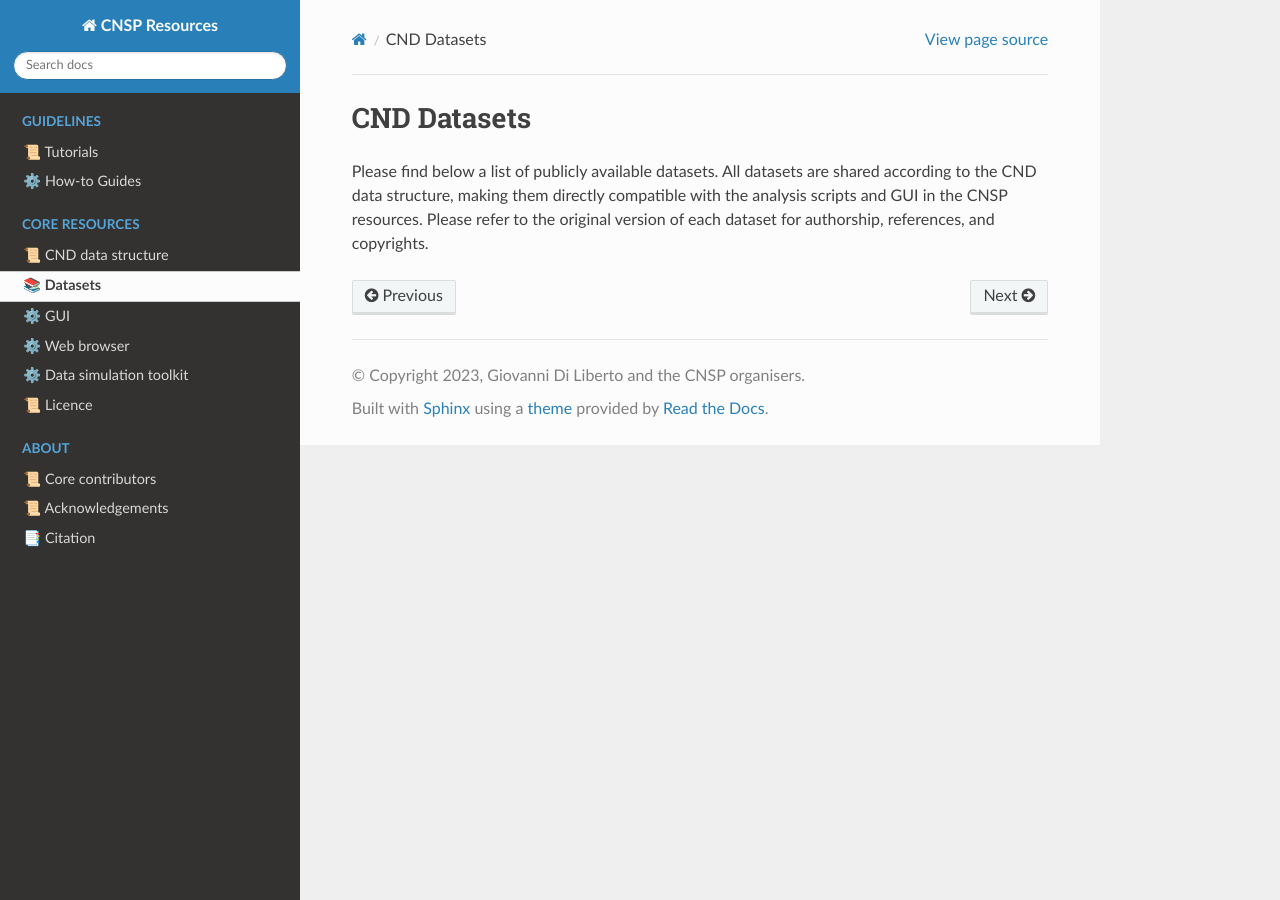
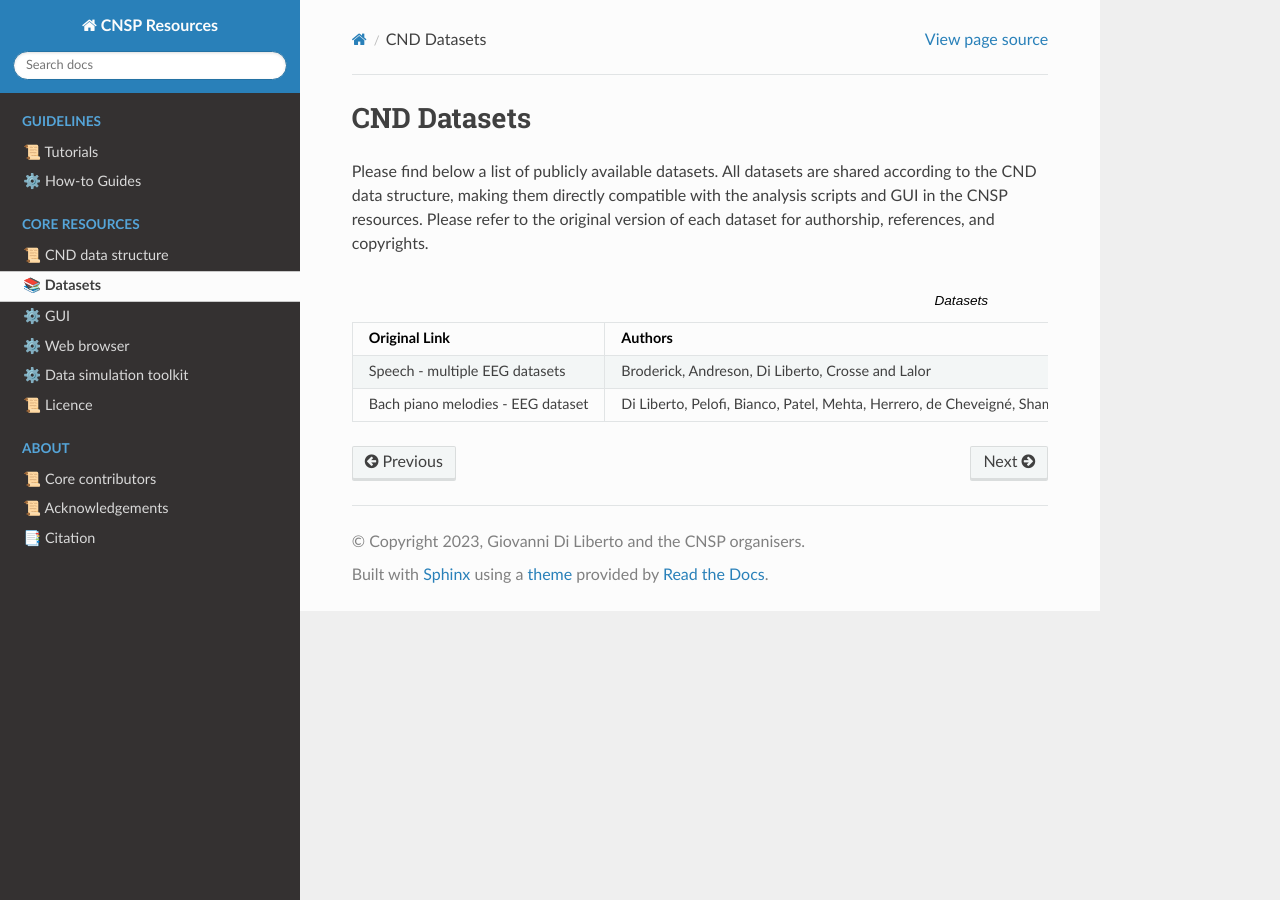
Before and after one commit to CNSP-Workshop/CNSP-resources, a Sphinx documentation site: the page built from docs/datasetsPage.rst, in a window 1280 px wide. Built offline with Sphinx 7.4.7 and the Read the Docs theme 2.0.0, drawn with Linux system fonts in a browser that asks for light colours; pages that are not in the unit, such as notebooks, are missing from menus; some of the changed lines change nothing that is shown.

Commit message:
New table format

```diff
--- a/docs/datasetsPage.rst
+++ b/docs/datasetsPage.rst
@@ -4,12 +4,19 @@ CND Datasets
 Please find below a list of publicly available datasets. All datasets are shared according to the CND data structure, making them directly compatible with the analysis scripts and GUI in the CNSP resources. Please refer to the original version of each dataset for authorship, references, and copyrights.
 
 
-+--------------------------------------+---------------------------------------------------------------------------------------+-----------------------+--------------------------------------------+
-|             Original Link            |                                 Authors                                               |        Paper          |         CND data structure                 |
-+======================================+=======================================================================================+=======================+============================================+
-| Speech - multiple EEG datasets       | Broderick, Andreson, Di Liberto, Crosse and Lalor	                                 | Current Biology, 2018   |                Download Natural Speech     |
-+--------------------------------------+---------------------------------------------------------------------------------------+-----------------------+--------------------------------------------+
-|   Bach piano melodies - EEG dataset  | Di Liberto, Pelofi, Bianco, Patel, Mehta, Herrero, de Cheveigné, Shamma and Mesgarani | eLife, 2020           | Download Bach Piano Melodies               |
-+--------------------------------------+---------------------------------------------------------------------------------------+-----------------------+--------------------------------------------+
-| Music listening/imagery EEG dataset  | Marion, Di Liberto, and Shamma                                                        | Paper 1; Paper 2      |  Download Music Imagery                    |
-+--------------------------------------+---------------------------------------------------------------------------------------+-----------------------+--------------------------------------------+
+.. list-table:: Datasets
+   :widths: 25 50 25 25
+   :header-rows: 1
+
+   * - Original Link
+     - Authors
+     - Paper
+     - CND Data Structure
+   * - Speech - multiple EEG datasets
+     - Broderick, Andreson, Di Liberto, Crosse and Lalor
+     - Current Biology, 2018
+     - Download Natural Speech
+   * - Bach piano melodies - EEG dataset
+     - Di Liberto, Pelofi, Bianco, Patel, Mehta, Herrero, de Cheveigné, Shamma and Mesgarani
+     - eLife, 2020
+     - Download Bach Piano Melodies
```
